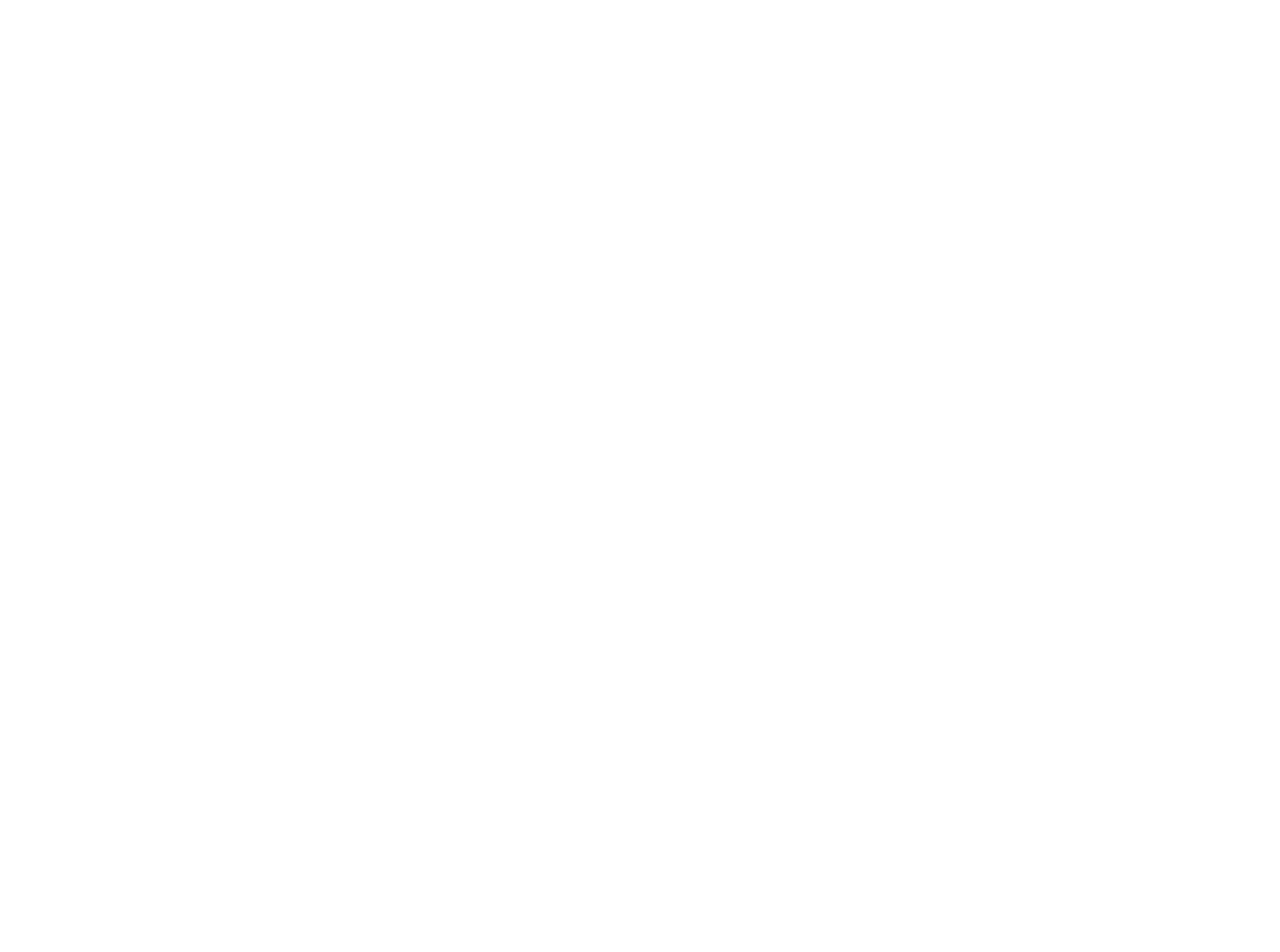
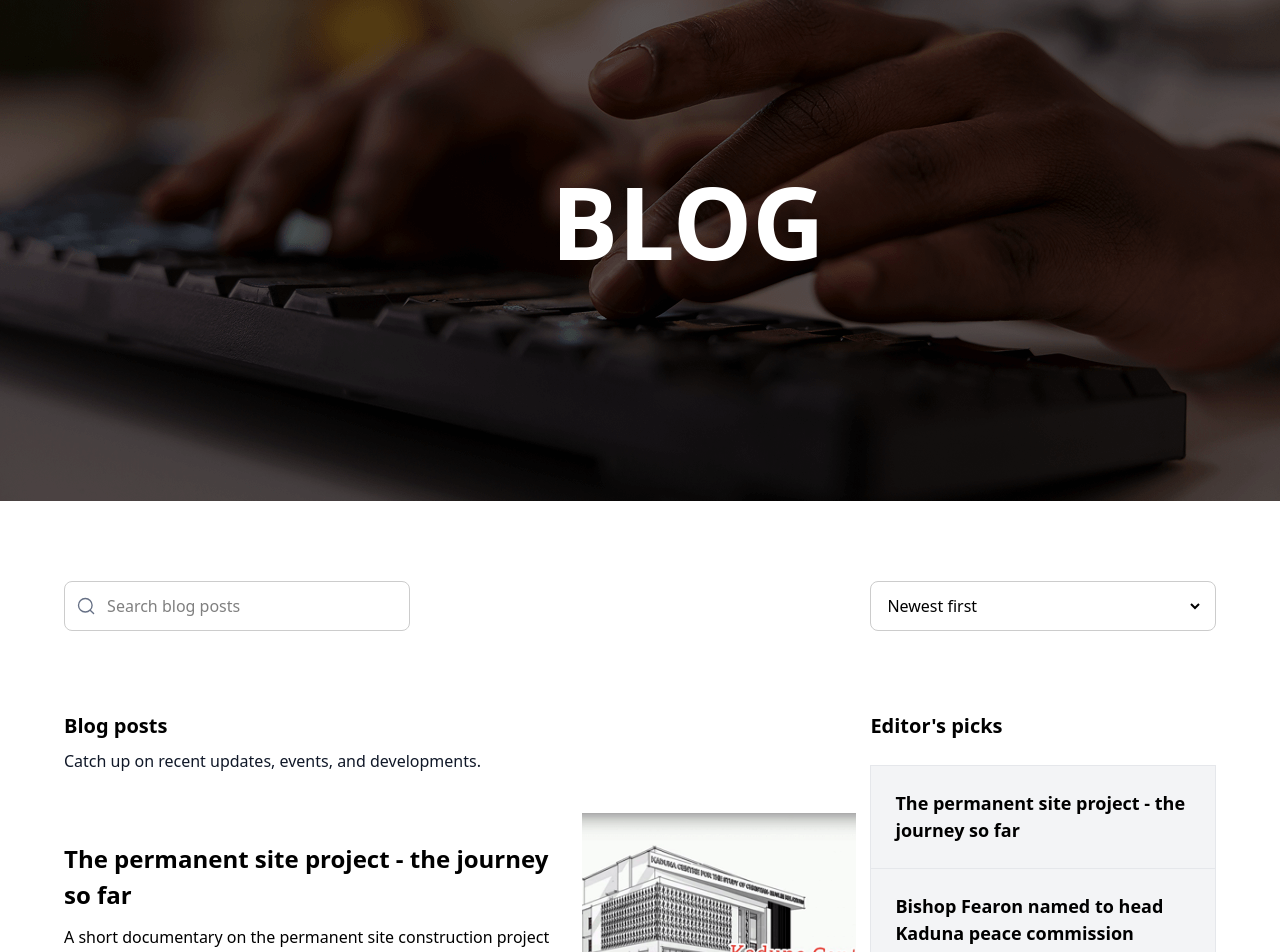
Before and after one commit to Frokesy/kaduna, a React (Vite) app: page /blog in a window 1280 px wide. Before the commit this address had no page. Shown: the part 139-1091 px from the top of the page. Before the commit the page ends 800 px from the top, so only its background shows below. Built offline with nearby package versions, Linux system fonts and the light colour scheme.

Commit message:
designed blog page

```diff
--- a/src/App.tsx
+++ b/src/App.tsx
@@ -8,6 +8,7 @@
 import Videos from './pages/media/videos';
 import Programmes from './pages/programmes';
 import News from './pages/media/news';
+import Blog from './pages/blog';
 
 const App = () => {
   const router = createBrowserRouter([
@@ -19,6 +20,7 @@
     { path: '/media/videos', element: <Videos /> },
     { path: '/media/news', element: <News /> },
     { path: '/programmes', element: <Programmes /> },
+    { path: '/blog', element: <Blog /> },
   ]);
 
   return (
--- a/src/components/defaults/Drawer.tsx
+++ b/src/components/defaults/Drawer.tsx
@@ -51,7 +51,7 @@
           {showMediaDropdown && <MediaDropdown />}
         </AnimatePresence>
       </div>
-      <NavLink to="#">Blog</NavLink>
+      <NavLink to="/blog">Blog</NavLink>
       <NavLink to="/contact">Contact</NavLink>
     </div>
   );
--- a/src/components/defaults/Header.tsx
+++ b/src/components/defaults/Header.tsx
@@ -66,7 +66,9 @@
               )}
             </AnimatePresence>
           </div>
-          <span className="cursor-pointer">Blog</span>
+          <NavLink to="/blog" className="cursor-pointer">
+            Blog
+          </NavLink>
         </div>
 
         <NavLink to="/contact" className="uppercase lg:block hidden">
--- /dev/null
+++ b/src/pages/blog/index.tsx
@@ -0,0 +1,263 @@
+import { useState } from 'react';
+import { motion, AnimatePresence } from 'framer-motion';
+
+import DefaultHero from '../../components/defaults/DefaultHero';
+import Footer from '../../components/defaults/Footer';
+import Newsletter from '../../components/home/Newsletter';
+import { SearchIcon, TimerIcon } from '../../components/Icons';
+
+type BlogItem = {
+  id: number;
+  title: string;
+  excerpt: string;
+  imageUrl: string;
+  date: string;
+  author: string;
+};
+
+const Blog = () => {
+  const [searchQuery, setSearchQuery] = useState('');
+  const [sortOrder, setSortOrder] = useState<'newest' | 'oldest'>('newest');
+  const [currentPage, setCurrentPage] = useState(1);
+
+  const postsPerPage = 5;
+
+  const blogItems: BlogItem[] = [
+    {
+      id: 1,
+      title: 'The permanent site project - the journey so far',
+      excerpt:
+        'A short documentary on the permanent site construction project of the Kaduna Centre for the Study of Christian-Muslim Relations.',
+      imageUrl: '/assets/blog-img-one.png',
+      date: '15 Nov, 2023',
+      author: 'Admin',
+    },
+    {
+      id: 2,
+      title: 'Bishop Fearon named to head Kaduna peace commission',
+      excerpt:
+        'An Anglican cleric, Josiah Idowu-Fearon, is to head the Kaduna State Peace Commission.',
+      imageUrl: '/assets/hero-imgs/img-three.png',
+      date: '15 Nov, 2022',
+      author: 'Admin',
+    },
+    {
+      id: 3,
+      title: 'KCSCMR holds their 2017 graduation ceremony',
+      excerpt:
+        'The Kaduna Centre for the Study of Christian-Muslim Relations today held their graduation ceremony.',
+      imageUrl: '/assets/blog-img-three.png',
+      date: '10 Jan, 2017',
+      author: 'Admin',
+    },
+  ];
+
+  const editorsPicks = [
+    { id: 1, title: 'The permanent site project - the journey so far' },
+    { id: 2, title: 'Bishop Fearon named to head Kaduna peace commission' },
+    { id: 3, title: 'KCSCMR holds their 2017 graduation ceremony' },
+  ];
+
+  /* ---------------- FILTER + SORT ---------------- */
+
+  const filteredBlogs = blogItems.filter((item) => {
+    const q = searchQuery.toLowerCase();
+    return (
+      item.title.toLowerCase().includes(q) ||
+      item.excerpt.toLowerCase().includes(q)
+    );
+  });
+
+  const sortedBlogs = filteredBlogs.sort((a, b) => {
+    const dateA = new Date(a.date).getTime();
+    const dateB = new Date(b.date).getTime();
+
+    return sortOrder === 'newest' ? dateB - dateA : dateA - dateB;
+  });
+
+  /* ---------------- PAGINATION ---------------- */
+
+  const totalPages = Math.ceil(sortedBlogs.length / postsPerPage);
+  const startIndex = (currentPage - 1) * postsPerPage;
+  const currentBlogs = sortedBlogs.slice(startIndex, startIndex + postsPerPage);
+
+  const getPageNumbers = (current: number, total: number) => {
+    const delta = 2;
+    const range: (number | string)[] = [];
+    const rangeWithDots: (number | string)[] = [];
+    let last: number | undefined;
+
+    for (let i = 1; i <= total; i++) {
+      if (
+        i === 1 ||
+        i === total ||
+        (i >= current - delta && i <= current + delta)
+      ) {
+        range.push(i);
+      }
+    }
+
+    for (const page of range) {
+      if (last !== undefined) {
+        if ((page as number) - last === 2) {
+          rangeWithDots.push(last + 1);
+        } else if ((page as number) - last > 2) {
+          rangeWithDots.push('...');
+        }
+      }
+      rangeWithDots.push(page);
+      last = page as number;
+    }
+
+    return rangeWithDots;
+  };
+
+  return (
+    <div>
+      <DefaultHero title="Blog" img="/assets/hero-imgs/blog-hero.png" />
+
+      <div className="flex lg:flex-row flex-col justify-between w-[90vw] mx-auto lg:mt-[10vh] mt-20 gap-6">
+        <div className="flex items-center space-x-3 border border-[#ccc] p-3 rounded-lg lg:w-[30%]">
+          <SearchIcon />
+          <input
+            type="text"
+            placeholder="Search blog posts"
+            className="w-full outline-none"
+            value={searchQuery}
+            onChange={(e) => {
+              setSearchQuery(e.target.value);
+              setCurrentPage(1);
+            }}
+          />
+        </div>
+
+        <div className="border border-[#ccc] p-3 rounded-lg lg:w-[30%]">
+          <select
+            className="w-full outline-none"
+            value={sortOrder}
+            onChange={(e) => {
+              setSortOrder(e.target.value === 'oldest' ? 'oldest' : 'newest');
+              setCurrentPage(1);
+            }}
+          >
+            <option value="newest">Newest first</option>
+            <option value="oldest">Oldest first</option>
+          </select>
+        </div>
+      </div>
+
+      <div className="flex lg:flex-row flex-col lg:mt-20 mt-10 justify-between lg:space-x-10 w-[90vw] mx-auto">
+        <div className="lg:w-[60%]">
+          <h2 className="text-[20px] font-semibold">Blog posts</h2>
+          <p className="text-[#101828] mt-2">
+            Catch up on recent updates, events, and developments.
+          </p>
+
+          <motion.div layout className="mt-10 flex flex-col space-y-8">
+            <AnimatePresence>
+              {currentBlogs.map((item) => (
+                <motion.div
+                  key={item.id}
+                  layout
+                  initial={{ opacity: 0, y: 20 }}
+                  animate={{ opacity: 1, y: 0 }}
+                  exit={{ opacity: 0, y: 20 }}
+                  transition={{ duration: 0.25 }}
+                  className="flex lg:flex-row flex-col-reverse justify-between lg:items-center lg:space-x-6"
+                >
+                  <div className="space-y-3 mt-4 lg:mt-0">
+                    <h2 className="text-[24px] font-semibold">{item.title}</h2>
+                    <p>{item.excerpt}</p>
+                    <div className="flex justify-between">
+                      <span className="text-[#475467] text-[12px]">
+                        {item.date}
+                      </span>
+                      <span className="text-[#214832] text-[12px]">
+                        Read more
+                      </span>
+                    </div>
+                  </div>
+
+                  <div className="lg:w-[25%] mt-6 lg:mt-0">
+                    <div
+                      className="h-54.25 lg:w-68.5 bg-cover bg-center flex items-end justify-end"
+                      style={{ backgroundImage: `url(${item.imageUrl})` }}
+                    >
+                      <div className="p-2 bg-[#782353] flex items-center space-x-2">
+                        <TimerIcon />
+                        <span className="text-[12px] text-white">
+                          5 mins read
+                        </span>
+                      </div>
+                    </div>
+                  </div>
+                </motion.div>
+              ))}
+            </AnimatePresence>
+          </motion.div>
+        </div>
+
+        {/* EDITORS PICKS */}
+        <div className="lg:w-[30%] mt-20 lg:mt-0">
+          <h2 className="text-[20px] font-semibold">Editor's picks</h2>
+          <div className="mt-6 bg-gray-100 border border-gray-200">
+            {editorsPicks.map((item) => (
+              <div
+                key={item.id}
+                className="border-b border-gray-200 p-6 text-[18px] font-semibold"
+              >
+                {item.title}
+              </div>
+            ))}
+          </div>
+        </div>
+      </div>
+
+      {/* PAGINATION */}
+      <div className="flex justify-between items-center w-[90vw] mx-auto mt-20 mb-30">
+        <button
+          disabled={currentPage === 1}
+          onClick={() => setCurrentPage((p) => Math.max(p - 1, 1))}
+          className="border py-2 px-6 rounded-lg font-semibold disabled:opacity-50"
+        >
+          Previous
+        </button>
+
+        <div className="flex items-center space-x-3">
+          {getPageNumbers(currentPage, totalPages).map((page, idx) =>
+            page === '...' ? (
+              <span key={idx} className="px-2 text-[#667085]">
+                ...
+              </span>
+            ) : (
+              <button
+                key={idx}
+                onClick={() => setCurrentPage(page as number)}
+                className={`px-3 py-2 rounded-md text-sm font-semibold ${
+                  currentPage === page
+                    ? 'bg-[#182B69] text-white'
+                    : 'text-[#182B69] hover:bg-[#F2F4F7]'
+                }`}
+              >
+                {page}
+              </button>
+            )
+          )}
+        </div>
+
+        <button
+          disabled={currentPage === totalPages}
+          onClick={() => setCurrentPage((p) => Math.min(p + 1, totalPages))}
+          className="border py-2 px-6 rounded-lg font-semibold disabled:opacity-50"
+        >
+          Next
+        </button>
+      </div>
+
+      <Newsletter />
+      <Footer />
+    </div>
+  );
+};
+
+export default Blog;
```
Also changed, not shown: public/assets/hero-imgs/blog-hero.png (added).
